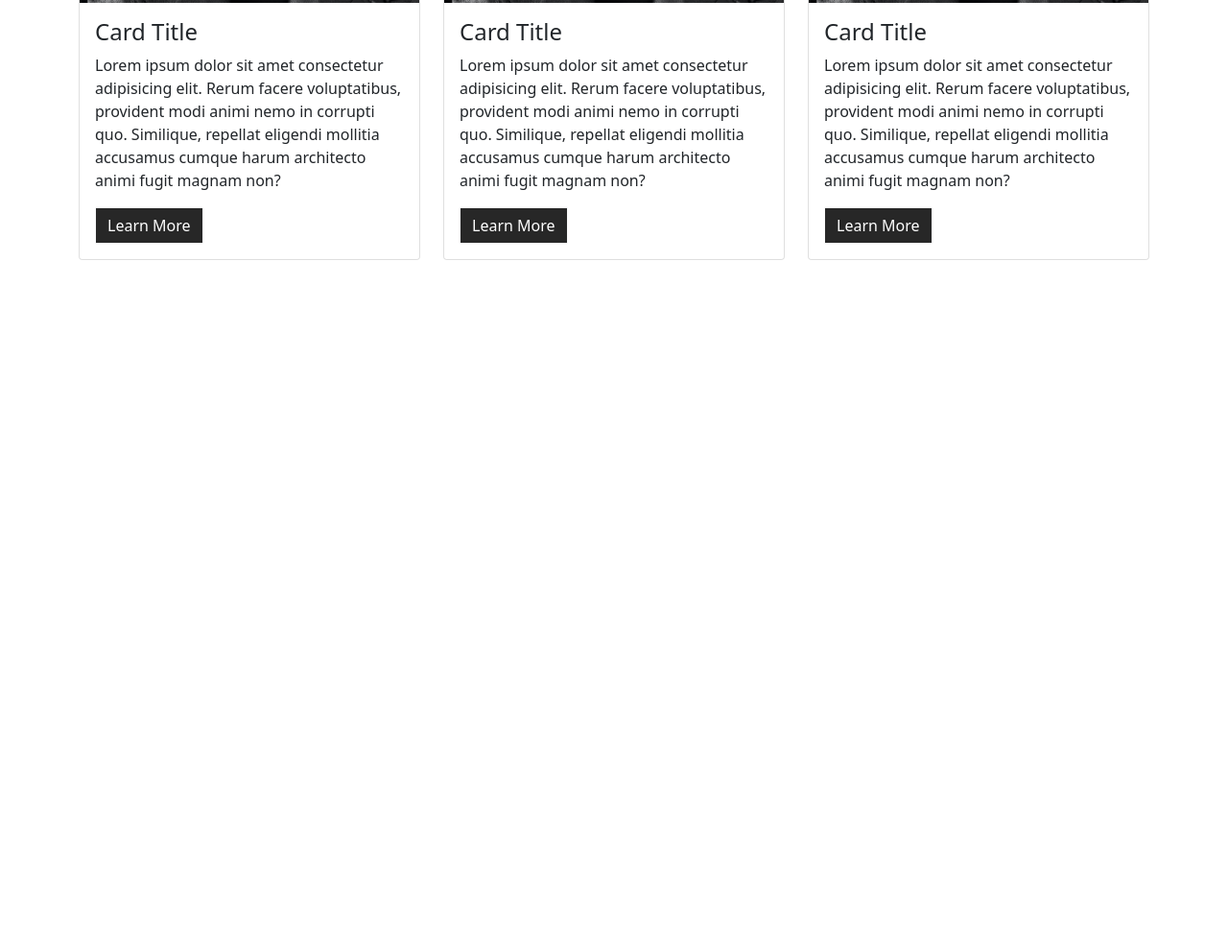
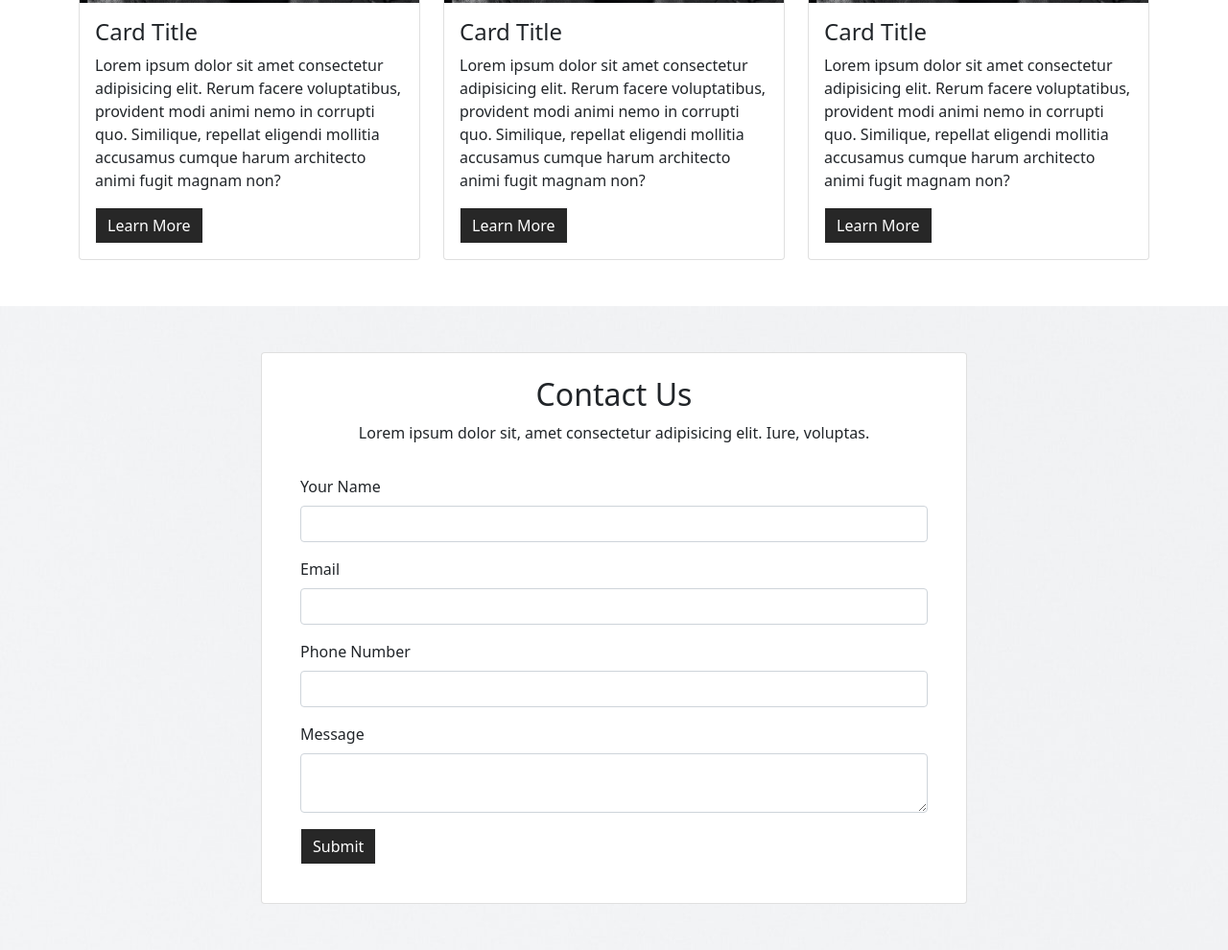
Before and after one commit to NicoleDreon/bootstrap-site-1, a plain HTML site: page index.html in a window 1280 px wide. Shown: the part 2935-3925 px from the top of the page at 96% size. Before the commit the page ends 3254 px from the top, so only its background shows below. Drawn offline with nearby package versions, Linux system fonts and the light colour scheme.

Commit message:
add contact form

```diff
--- a/index.html
+++ b/index.html
@@ -161,5 +161,36 @@
             </div>
         </div>
     </section>
+    <section id="contact">
+        <div class="container">
+            <div class="row">
+                <div class="offset-md-2 col-md-8">
+                    <div class="card p-4 my-5 text-center">
+                        <h2>Contact Us</h2>
+                        <p>Lorem ipsum dolor sit, amet consectetur adipisicing elit. Iure, voluptas.</p>
+                        <form action="" class="p-3 text-start">
+                            <div class="mb-3">
+                                <label for="name" name="name" class="form-label">Your Name</label>
+                                <input type="name" id="name" class="form-control">
+                            </div>
+                            <div class="mb-3">
+                                <label for="email" name="email" class="form-label">Email</label>
+                                <input type="email" id="email" class="form-control">
+                            </div>
+                            <div class="mb-3">
+                                <label for="phone" name="phone" class="form-label">Phone Number</label>
+                                <input type="number" id="phone" class="form-control">
+                            </div>
+                            <div class="mb-3">
+                                <label for="message" name="message" class="form-label">Message</label>
+                                <textarea type="message" id="message" class="form-control"></textarea>
+                            </div>
+                            <button class="btn btn-light">Submit</button>
+                        </form>
+                    </div>
+                </div>
+            </div>
+        </div>
+    </section>
   </body>
 </html>
--- a/style.css
+++ b/style.css
@@ -33,3 +33,7 @@ img {
   color: white;
   border-radius: 0;
 }
+
+#contact {
+  background: url(img/pexels-darina-belonogova-8386597.jpg)
+}
```
